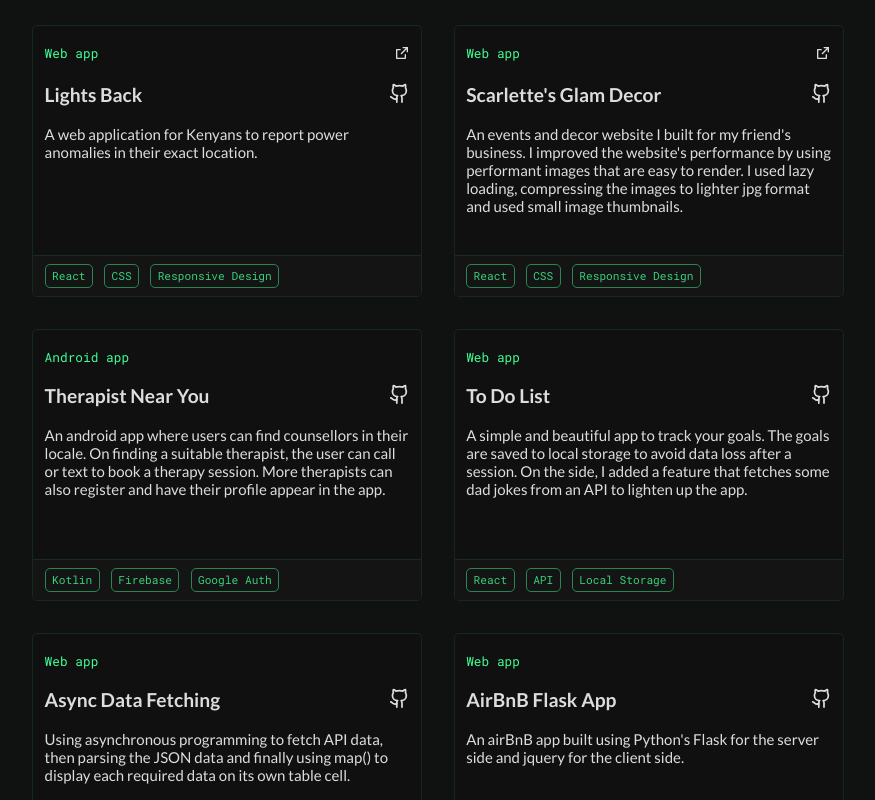
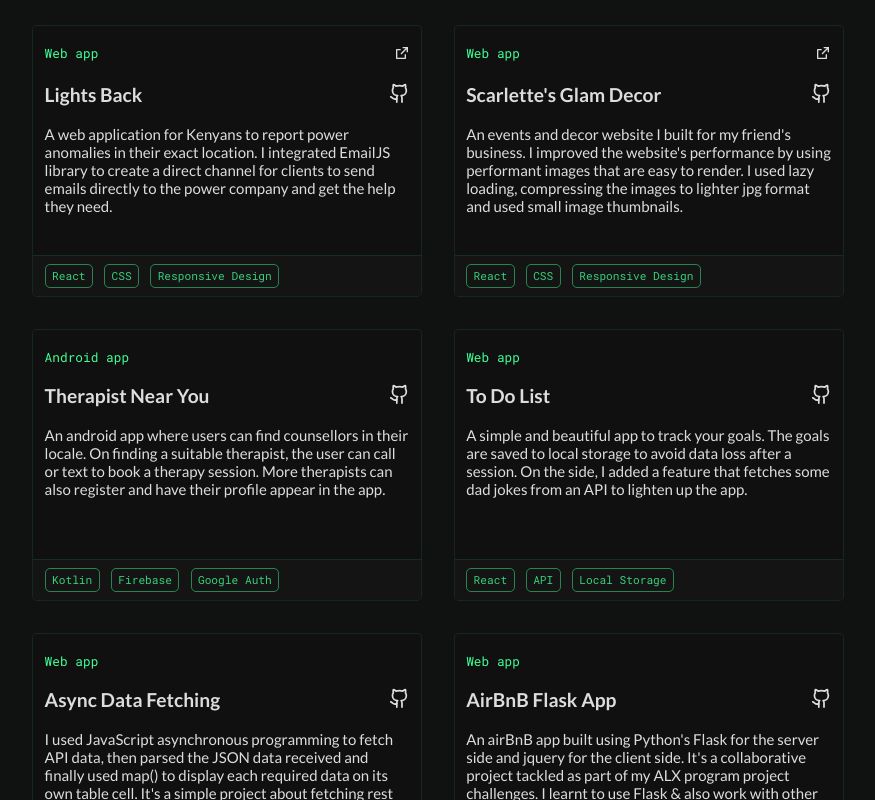
Before and after one commit to 2Kelvin/official-portfolio, a React (Create React App) app: page / in a window 1280 px wide. Shown: the part 1720-2520 px from the top of the page, without its empty margins (202-1077 px from the left). Built offline with nearby package versions, Linux system fonts and the light colour scheme.

Commit message:
clean up projects section

```diff
--- a/src/dataProjects.js
+++ b/src/dataProjects.js
@@ -3,7 +3,7 @@ const kplcApp = {
     appType: 'Web app',
     appName: 'Lights Back',
     githubLink: 'https://github.com/2Kelvin/lights-back',
-    description: 'A web application for Kenyans to report power anomalies in their exact location.',
+    description: 'A web application for Kenyans to report power anomalies in their exact location. I integrated EmailJS library to create a direct channel for clients to send emails directly to the power company and get the help they need.',
     tags: ['React', 'CSS', 'Responsive Design'],
     appUrl: 'https://2kelvin.github.io/landingpage-lightsback/',
 };
@@ -33,7 +33,7 @@ const dataFetchingApp = {
     appType: 'Web app',
     appName: 'Async Data Fetching',
     githubLink: 'https://github.com/2Kelvin/fetch-react-project-challenge',
-    description: 'Using asynchronous programming to fetch API data, then parsing the JSON data and finally using map() to display each required data on its own table cell.',
+    description: 'I used JavaScript asynchronous programming to fetch API data, then parsed the JSON data received and finally used map() to display each required data on its own table cell. It\'s a simple project about fetching rest API data.',
     tags: ['Async Programming', 'API', 'JSON'],
     appUrl: '',
 };
@@ -53,7 +53,7 @@ const airbnbApp = {
     appType: 'Web app',
     appName: 'AirBnB Flask App',
     githubLink: 'https://github.com/2Kelvin/AirBnB_clone_v4',
-    description: 'An airBnB app built using Python\'s Flask for the server side and jquery for the client side.',
+    description: 'An airBnB app built using Python\'s Flask for the server side and jquery for the client side. It\'s a collaborative project tackled as part of my ALX program project challenges. I learnt to use Flask & also work with other developers on a single project.',
     tags: ['Python', 'Flask', 'jquery'],
     appUrl: '',
 };
```
